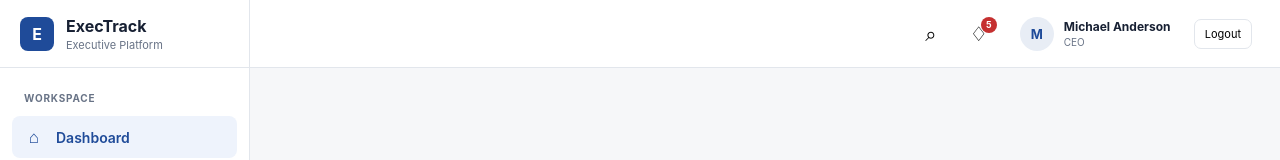
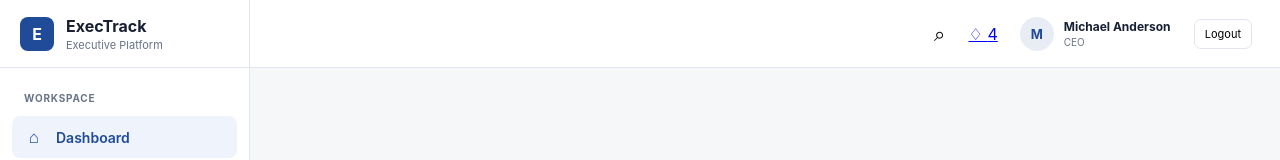
Before and after one commit to Hemdy/executive-reminder-Frontend, an Angular app: page /login in a window 1280 px wide. Both pictures are taken after a click on the button "Login as CEO". Shown: the top 160 px of the page. Built offline with nearby package versions, Linux system fonts and the light colour scheme.

Commit message:
Update topbar.html

```diff
--- a/src/app/layout/topbar/topbar.html
+++ b/src/app/layout/topbar/topbar.html
@@ -14,14 +14,22 @@
       ⌕
     </button>
 
-    <button
-      class="icon-button notification-button"
-      aria-label="Notifications"
-      routerLink="/notifications"
-    >
-      ♢
-      <span class="notification-count">5</span>
-    </button>
+<a
+  routerLink="/notifications"
+  class="notification-button"
+  aria-label="Notifications"
+>
+  ♢
+
+  @if (unreadNotificationCount() > 0) {
+    <span class="notification-badge">
+      {{ unreadNotificationCount() > 99
+        ? '99+'
+        : unreadNotificationCount()
+      }}
+    </span>
+  }
+</a>
 
     @if (authService.currentUser(); as user) {
 
```
